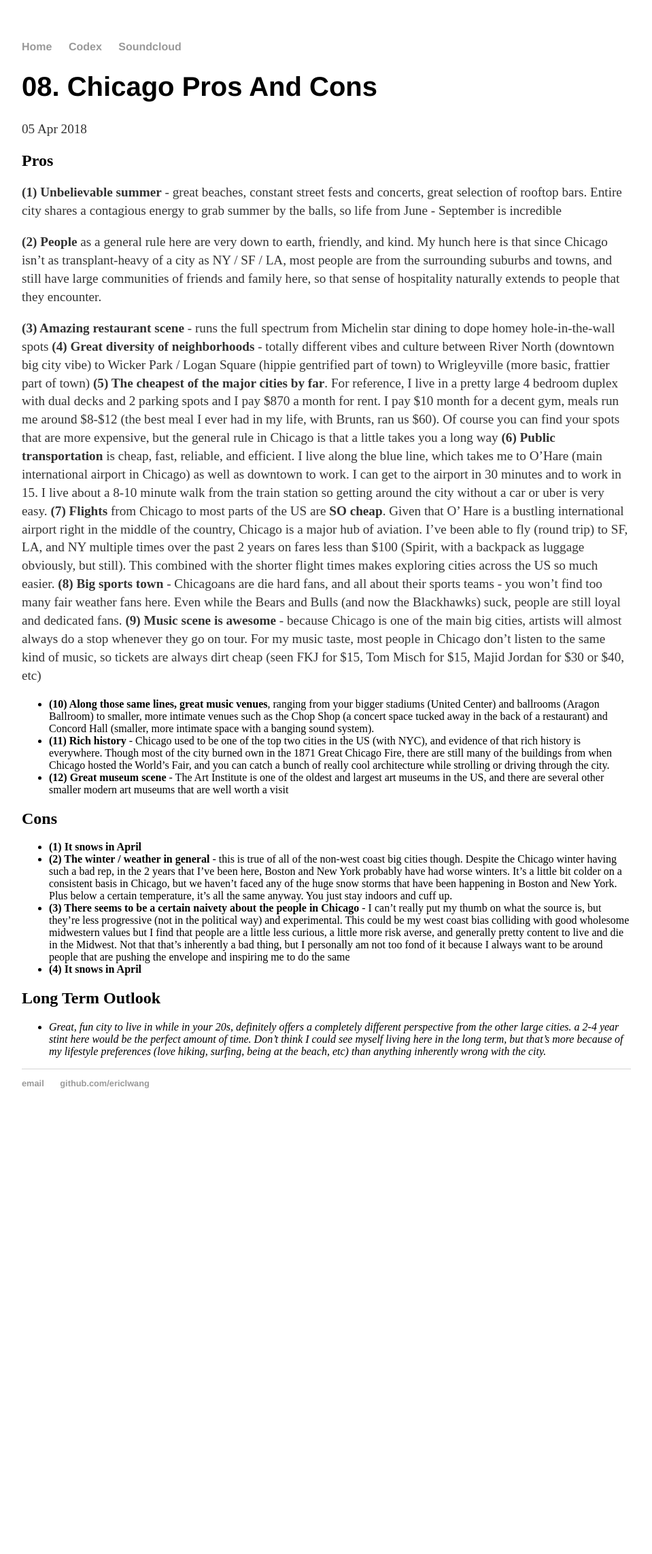
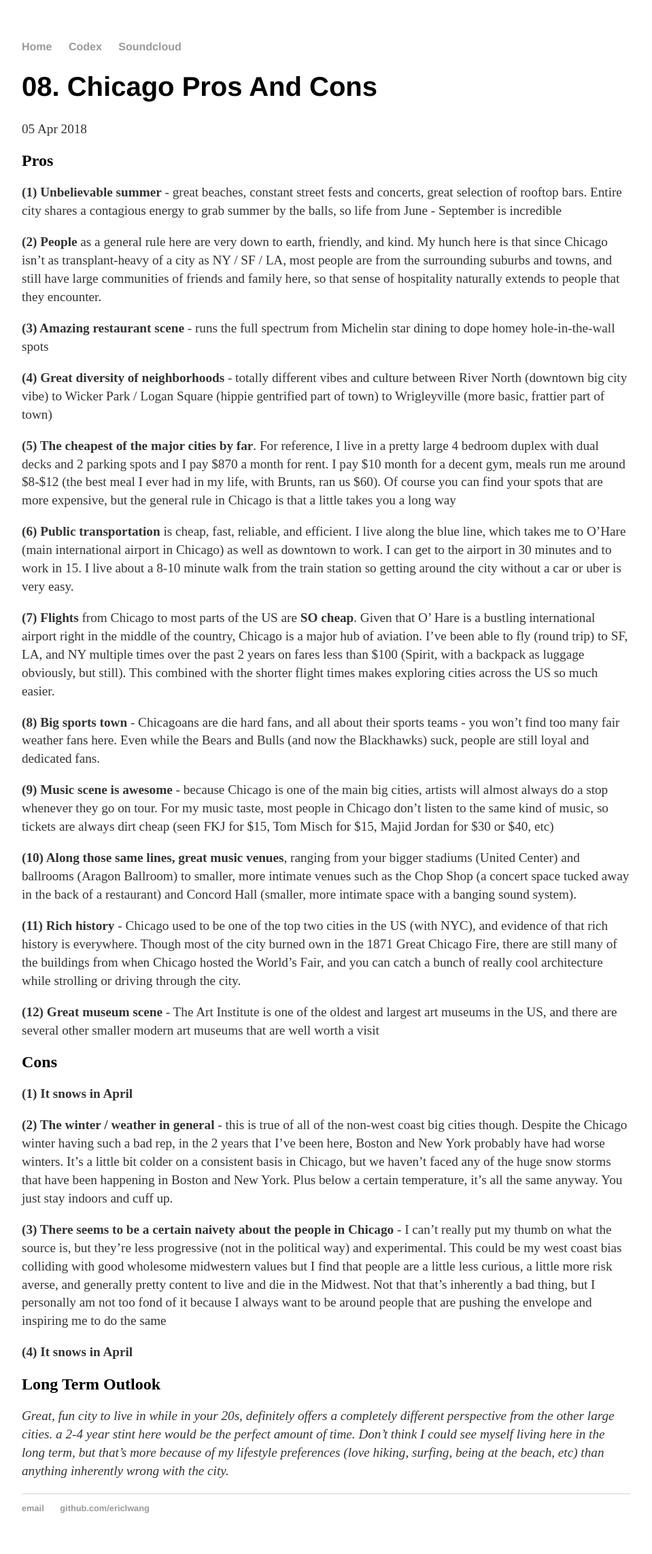
Before and after one commit to EricLWang/EricLWang.github.io, a Jekyll site: the page built from _posts/2018-04-5-08.-Chicago-Pros-And-Cons.md, in a window 1280 px wide. Shown: the whole page at 68% size, without its empty margins (160-1119 px from the left). Built offline with Jekyll 4.4.1, drawn with Linux system fonts in a browser that asks for light colours; our own code applies the rules of GitHub Pages for plain Markdown files; before the commit the page ends 1661 px from its top, so only the background shows below that.

```diff
--- a/_posts/2018-04-5-08.-Chicago-Pros-And-Cons.md
+++ b/_posts/2018-04-5-08.-Chicago-Pros-And-Cons.md
@@ -4,21 +4,34 @@
 **(2) People** as a general rule here are very down to earth, friendly, and kind. My hunch here is that since Chicago isn’t as transplant-heavy of a city as NY / SF / LA, most people are from the surrounding suburbs and towns, and still have large communities of friends and family here, so that sense of hospitality naturally extends to people that they encounter.
 
 **(3) Amazing restaurant scene** - runs the full spectrum from Michelin star dining to dope homey hole-in-the-wall spots
+
 **(4) Great diversity of neighborhoods** - totally different vibes and culture between River North (downtown big city vibe) to Wicker Park / Logan Square (hippie gentrified part of town) to Wrigleyville (more basic, frattier part of town)
+
 **(5) The cheapest of the major cities by far**. For reference, I live in a pretty large 4 bedroom duplex with dual decks and 2 parking spots and I pay $870 a month for rent. I pay $10 month for a decent gym, meals run me around $8-$12 (the best meal I ever had in my life, with Brunts, ran us $60). Of course you can find your spots that are more expensive, but the general rule in Chicago is that a little takes you a long way
+
 **(6) Public transportation** is cheap, fast, reliable, and efficient. I live along the blue line, which takes me to O’Hare (main international airport in Chicago) as well as downtown to work. I can get to the airport in 30 minutes and to work in 15. I live about a 8-10 minute walk from the train station so getting around the city without a car or uber is very easy.
+
 **(7) Flights** from Chicago to most parts of the US are **SO cheap**. Given that O' Hare is a bustling international airport right in the middle of the country, Chicago is a major hub of aviation. I've been able to fly (round trip) to SF, LA, and NY multiple times over the past 2 years on fares less than $100 (Spirit, with a backpack as luggage obviously, but still). This combined with the shorter flight times makes exploring cities across the US so much easier.
+
 **(8) Big sports town** - Chicagoans are die hard fans, and all about their sports teams - you won't find too many fair weather fans here. Even while the Bears and Bulls (and now the Blackhawks) suck, people are still loyal and dedicated fans.
+
 **(9) Music scene is awesome** - because Chicago is one of the main big cities, artists will almost always do a stop whenever they go on tour. For my music taste, most people in Chicago don't listen to the same kind of music, so tickets are always dirt cheap (seen FKJ for $15, Tom Misch for $15, Majid Jordan for $30 or $40, etc)
-- **(10) Along those same lines, great music venues**, ranging from your bigger stadiums (United Center) and ballrooms (Aragon Ballroom) to smaller, more intimate venues such as the Chop Shop (a concert space tucked away in the back of a restaurant) and Concord Hall (smaller, more intimate space with a banging sound system).
-- **(11) Rich history** - Chicago used to be one of the top two cities in the US (with NYC), and evidence of that rich history is everywhere. Though most of the city burned own in the 1871 Great Chicago Fire, there are still many of the buildings from when Chicago hosted the World's Fair, and you can catch a bunch of really cool architecture while strolling or driving through the city.
-- **(12) Great museum scene** - The Art Institute is one of the oldest and largest art museums in the US, and there are several other smaller modern art museums that are well worth a visit
+
+**(10) Along those same lines, great music venues**, ranging from your bigger stadiums (United Center) and ballrooms (Aragon Ballroom) to smaller, more intimate venues such as the Chop Shop (a concert space tucked away in the back of a restaurant) and Concord Hall (smaller, more intimate space with a banging sound system).
+
+**(11) Rich history** - Chicago used to be one of the top two cities in the US (with NYC), and evidence of that rich history is everywhere. Though most of the city burned own in the 1871 Great Chicago Fire, there are still many of the buildings from when Chicago hosted the World's Fair, and you can catch a bunch of really cool architecture while strolling or driving through the city.
+
+**(12) Great museum scene** - The Art Institute is one of the oldest and largest art museums in the US, and there are several other smaller modern art museums that are well worth a visit
 
 ## Cons
-- **(1) It snows in April**
-- **(2) The winter / weather in general** - this is true of all of the non-west coast big cities though. Despite the Chicago winter having such a bad rep, in the 2 years that I’ve been here, Boston and New York probably have had worse winters. It’s a little bit colder on a consistent basis in Chicago, but we haven’t faced any of the huge snow storms that have been happening in Boston and New York. Plus below a certain temperature, it’s all the same anyway. You just stay indoors and cuff up.
-- **(3) There seems to be a certain naivety about the people in Chicago** - I can’t really put my thumb on what the source is, but they’re less progressive (not in the political way) and experimental. This could be my west coast bias colliding with good wholesome midwestern values but I find that people are a little less curious, a little more risk averse, and generally pretty content to live and die in the Midwest. Not that that’s inherently a bad thing, but I personally am not too fond of it because I always want to be around people that are pushing the envelope and inspiring me to do the same
-- **(4) It snows in April**
+**(1) It snows in April**
+
+**(2) The winter / weather in general** - this is true of all of the non-west coast big cities though. Despite the Chicago winter having such a bad rep, in the 2 years that I’ve been here, Boston and New York probably have had worse winters. It’s a little bit colder on a consistent basis in Chicago, but we haven’t faced any of the huge snow storms that have been happening in Boston and New York. Plus below a certain temperature, it’s all the same anyway. You just stay indoors and cuff up.
+
+**(3) There seems to be a certain naivety about the people in Chicago** - I can’t really put my thumb on what the source is, but they’re less progressive (not in the political way) and experimental. This could be my west coast bias colliding with good wholesome midwestern values but I find that people are a little less curious, a little more risk averse, and generally pretty content to live and die in the Midwest. Not that that’s inherently a bad thing, but I personally am not too fond of it because I always want to be around people that are pushing the envelope and inspiring me to do the same
+
+**(4) It snows in April**
 
 ## Long Term Outlook
-- *Great, fun city to live in while in your 20s, definitely offers a completely different perspective from the other large cities. a 2-4 year stint here would be the perfect amount of time. Don’t think I could see myself living here in the long term, but that’s more because of my lifestyle preferences (love hiking, surfing, being at the beach, etc) than anything inherently wrong with the city.*
+
+*Great, fun city to live in while in your 20s, definitely offers a completely different perspective from the other large cities. a 2-4 year stint here would be the perfect amount of time. Don’t think I could see myself living here in the long term, but that’s more because of my lifestyle preferences (love hiking, surfing, being at the beach, etc) than anything inherently wrong with the city.*
```
